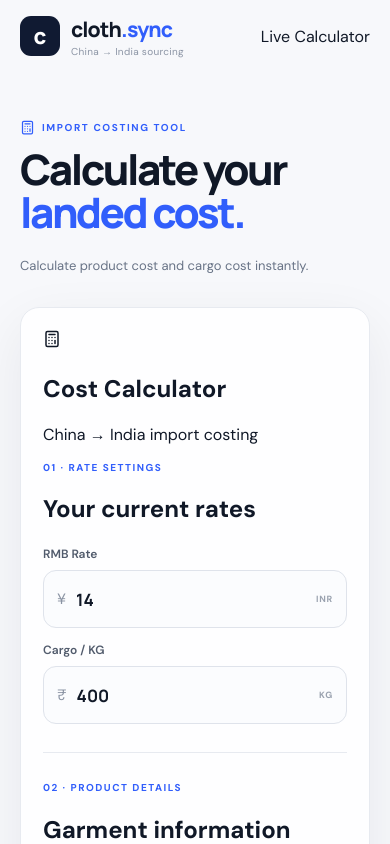
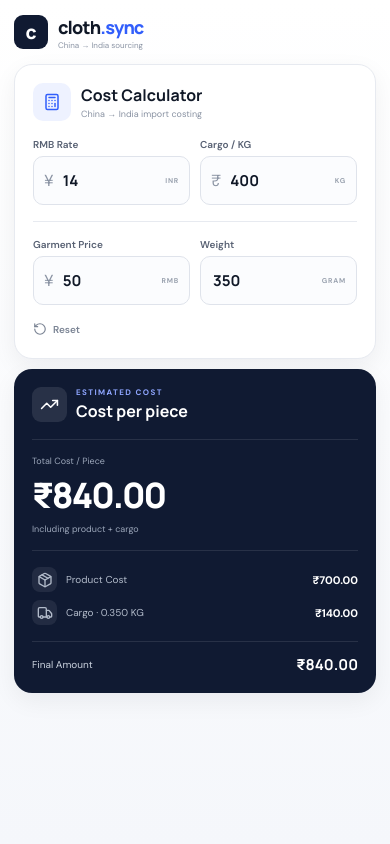
Before and after one commit to Clothsync/test_cal, a Next.js app: page / in a window 390 px wide. Shown: the top 844 px of the page. Built offline with nearby package versions, Linux system fonts and the light colour scheme.

Commit message:
Update globals.css

```diff
--- a/app/globals.css
+++ b/app/globals.css
@@ -6,8 +6,7 @@
   --line: #e7eaf0;
   --navy: #101a32;
   --blue: #315efb;
-  --background: #f7f8fb;
-  --white: #ffffff;
+  --background: #f5f7fb;
 }
 
 * {
@@ -31,47 +30,16 @@ input {
   font: inherit;
 }
 
-button {
-  -webkit-tap-highlight-color: transparent;
+.page {
+  min-height: 100vh;
+  padding: 0 7vw 35px;
 }
 
-.page {
-  position: relative;
-  min-height: 100vh;
-  overflow: hidden;
-  padding: 0 7vw 40px;
-}
-
-.orb {
-  position: absolute;
-  border-radius: 999px;
-  pointer-events: none;
-  z-index: 0;
-}
-
-.orbOne {
-  width: 430px;
-  height: 430px;
-  right: -200px;
-  top: -210px;
-  background: #e7edff;
-}
-
-.orbTwo {
-  width: 300px;
-  height: 300px;
-  left: -180px;
-  bottom: 50px;
-  background: #edf2ff;
-}
+/* NAVBAR */
 
 .navbar {
-  position: relative;
-  z-index: 2;
-
-  width: 100%;
   max-width: 1180px;
-  height: 82px;
+  height: 80px;
 
   margin: auto;
 
@@ -83,7 +51,7 @@ button {
 .brand {
   display: flex;
   align-items: center;
-  gap: 11px;
+  gap: 10px;
 }
 
 .brandLogo {
@@ -112,13 +80,14 @@ button {
 }
 
 .brandTagline {
+  margin-top: 1px;
+
   color: #8b94a4;
+
   font-size: 10px;
-  margin-top: 2px;
-  letter-spacing: 0.3px;
 }
 
-.calculatorBadge {
+.desktopBadge {
   display: flex;
   align-items: center;
   gap: 8px;
@@ -126,9 +95,9 @@ button {
   padding: 9px 14px;
 
   border: 1px solid var(--line);
-  border-radius: 999px;
+  border-radius: 100px;
 
-  background: rgba(255, 255, 255, 0.8);
+  background: white;
 
   color: #596273;
 
@@ -139,22 +108,18 @@ button {
 .greenDot {
   width: 7px;
   height: 7px;
+
   border-radius: 50%;
+
   background: #22c55e;
 }
 
+/* HERO */
+
 .hero {
-  position: relative;
-  z-index: 1;
-
-  width: 100%;
   max-width: 1180px;
 
-  margin: 64px auto 40px;
-}
-
-.heroCopy {
-  max-width: 700px;
+  margin: 55px auto 35px;
 }
 
 .eyebrow {
@@ -162,22 +127,23 @@ button {
   align-items: center;
   gap: 7px;
 
-  margin-bottom: 13px;
+  margin-bottom: 12px;
 
   color: var(--blue);
 
   font-size: 10px;
   font-weight: 800;
-  letter-spacing: 1.6px;
+
+  letter-spacing: 1.5px;
 }
 
 .hero h1 {
   margin: 0;
 
-  font: 800 clamp(42px, 5vw, 68px) / 1.02
+  font: 800 clamp(42px, 5vw, 66px) / 1.05
     "Manrope", sans-serif;
 
-  letter-spacing: -3.5px;
+  letter-spacing: -3px;
 }
 
 .hero h1 span {
@@ -185,27 +151,23 @@ button {
 }
 
 .hero p {
-  max-width: 590px;
-
-  margin: 21px 0 0;
+  margin-top: 18px;
 
   color: var(--muted);
 
-  font-size: 16px;
-  line-height: 1.7;
+  font-size: 15px;
 }
 
+/* CALCULATOR */
+
 .calculatorLayout {
-  position: relative;
-  z-index: 1;
-
-  width: 100%;
   max-width: 1180px;
 
   margin: auto;
 
   display: grid;
   grid-template-columns: 1.05fr 0.95fr;
+
   gap: 22px;
 }
 
@@ -214,50 +176,44 @@ button {
   border-radius: 24px;
 
   box-shadow:
-    0 18px 55px rgba(16, 24, 39, 0.07);
+    0 18px 50px
+    rgba(16, 24, 39, 0.06);
 }
+
+/* INPUT */
 
 .inputCard {
   padding: 30px;
 
   border: 1px solid var(--line);
 
-  background: rgba(255, 255, 255, 0.92);
+  background: white;
 }
 
-.cardTitle {
-  display: flex;
-  justify-content: space-between;
+.desktopSection h2 {
+  margin: 0;
+
+  font: 700 20px "Manrope", sans-serif;
 }
 
 .sectionLabel {
-  margin-bottom: 8px;
+  margin-bottom: 7px;
 
   color: var(--blue);
 
   font-size: 10px;
   font-weight: 800;
-  letter-spacing: 1.5px;
-}
 
-.cardTitle h2,
-.resultHeader h2 {
-  margin: 0;
-
-  font: 700 20px "Manrope", sans-serif;
-  letter-spacing: -0.6px;
+  letter-spacing: 1.4px;
 }
 
 .fieldGrid {
   display: grid;
   grid-template-columns: 1fr 1fr;
+
   gap: 15px;
 
   margin-top: 22px;
-}
-
-.field {
-  display: block;
 }
 
 .fieldLabel {
@@ -265,14 +221,14 @@ button {
 
   margin-bottom: 8px;
 
-  color: #515b6c;
+  color: #586173;
 
   font-size: 12px;
   font-weight: 600;
 }
 
 .inputWrapper {
-  min-height: 58px;
+  height: 58px;
 
   display: flex;
   align-items: center;
@@ -283,31 +239,24 @@ button {
   border-radius: 13px;
 
   background: #fbfcfe;
-
-  transition:
-    border-color 0.18s ease,
-    box-shadow 0.18s ease,
-    background 0.18s ease;
 }
 
 .inputWrapper:focus-within {
-  border-color: #7b96ff;
+  border-color: #7792ff;
 
-  box-shadow: 0 0 0 4px rgba(49, 94, 251, 0.08);
-
-  background: white;
+  box-shadow:
+    0 0 0 4px
+    rgba(49, 94, 251, 0.08);
 }
 
 .inputPrefix {
-  margin-right: 8px;
+  margin-right: 7px;
 
   color: #8a93a3;
-  font-size: 15px;
 }
 
 .inputWrapper input {
-  min-width: 0;
-  flex: 1;
+  width: 100%;
 
   border: 0;
   outline: 0;
@@ -319,10 +268,6 @@ button {
   font: 700 17px "Manrope", sans-serif;
 }
 
-.inputWrapper input::placeholder {
-  color: #b6bdc9;
-}
-
 .inputSuffix {
   color: #9aa2af;
 
@@ -330,8 +275,6 @@ button {
   font-weight: 800;
 
   letter-spacing: 0.8px;
-
-  white-space: nowrap;
 }
 
 .divider {
@@ -345,9 +288,9 @@ button {
 .resetButton {
   display: flex;
   align-items: center;
-  gap: 7px;
+  gap: 6px;
 
-  margin-top: 23px;
+  margin-top: 20px;
 
   padding: 4px 0;
 
@@ -363,47 +306,21 @@ button {
   font-weight: 600;
 }
 
-.resetButton:hover {
-  color: var(--blue);
-}
+/* RESULT */
 
 .resultCard {
-  position: relative;
-
-  overflow: hidden;
-
   padding: 30px;
-
-  border: 1px solid var(--navy);
 
   background: var(--navy);
 
   color: white;
 }
 
-.resultCard::after {
-  content: "";
-
-  position: absolute;
-
-  width: 280px;
-  height: 280px;
-
-  right: -150px;
-  top: -140px;
-
-  border: 50px solid rgba(255, 255, 255, 0.035);
-
-  border-radius: 50%;
-}
-
 .resultHeader {
-  position: relative;
-  z-index: 1;
-
   display: flex;
   align-items: center;
-  gap: 13px;
+
+  gap: 12px;
 }
 
 .resultIcon {
@@ -413,58 +330,55 @@ button {
   display: grid;
   place-items: center;
 
-  border: 1px solid rgba(255, 255, 255, 0.1);
   border-radius: 12px;
 
-  background: rgba(255, 255, 255, 0.1);
+  background:
+    rgba(255, 255, 255, 0.1);
 }
 
-.sectionLabel.light {
-  margin-bottom: 5px;
+.resultHeader h2 {
+  margin: 0;
+
+  font: 700 20px "Manrope", sans-serif;
+}
+
+.light {
   color: #8fa6ff;
 }
 
 .totalBox {
-  position: relative;
-  z-index: 1;
+  margin-top: 28px;
 
-  margin-top: 31px;
-  padding: 24px 0 25px;
+  padding: 23px 0;
 
-  border-top: 1px solid rgba(255, 255, 255, 0.1);
-  border-bottom: 1px solid rgba(255, 255, 255, 0.1);
+  border-top:
+    1px solid rgba(255, 255, 255, 0.1);
+
+  border-bottom:
+    1px solid rgba(255, 255, 255, 0.1);
 }
 
 .totalBox span,
 .totalBox small {
   display: block;
 
-  color: #98a3b7;
+  color: #9ca7ba;
 
   font-size: 11px;
-  font-weight: 600;
 }
 
 .totalBox strong {
   display: block;
 
-  margin: 7px 0 5px;
+  margin: 6px 0;
 
-  font: 800 clamp(38px, 4vw, 52px)
-    "Manrope", sans-serif;
+  font: 800 48px "Manrope", sans-serif;
 
   letter-spacing: -2px;
 }
 
-.totalBox small {
-  color: #748097;
-}
-
 .breakdown {
-  position: relative;
-  z-index: 1;
-
-  padding: 20px 0 7px;
+  padding: 17px 0;
 }
 
 .breakdownRow {
@@ -472,15 +386,16 @@ button {
   align-items: center;
   justify-content: space-between;
 
-  margin: 13px 0;
+  margin: 12px 0;
 }
 
 .breakdownLabel {
   display: flex;
   align-items: center;
-  gap: 10px;
 
-  color: #aeb7c7;
+  gap: 9px;
+
+  color: #b2bbca;
 
   font-size: 12px;
 }
@@ -492,39 +407,29 @@ button {
   display: grid;
   place-items: center;
 
-  border-radius: 9px;
+  border-radius: 8px;
 
-  background: rgba(255, 255, 255, 0.07);
-
-  color: #b9c5df;
+  background:
+    rgba(255, 255, 255, 0.08);
 }
 
 .breakdownRow strong {
-  color: #f0f3f8;
-
   font-size: 13px;
 }
 
-.resultDivider {
-  height: 1px;
-
-  background: rgba(255, 255, 255, 0.1);
-}
-
 .finalRow {
-  position: relative;
-  z-index: 1;
-
   display: flex;
   align-items: center;
   justify-content: space-between;
 
-  padding-top: 20px;
+  padding-top: 18px;
 
-  color: #d6dce7;
+  border-top:
+    1px solid rgba(255, 255, 255, 0.1);
+
+  color: #cbd3df;
 
   font-size: 12px;
-  font-weight: 600;
 }
 
 .finalRow strong {
@@ -533,36 +438,24 @@ button {
   font: 700 18px "Manrope", sans-serif;
 }
 
-.estimateNote {
-  position: relative;
-  z-index: 1;
+/* MOBILE TITLE */
 
-  display: flex;
-  align-items: center;
-  gap: 7px;
-
-  margin-top: 23px;
-
-  color: #707d93;
-
-  font-size: 10px;
+.mobileTitle {
+  display: none;
 }
 
+/* FOOTER */
+
 footer {
-  position: relative;
-  z-index: 1;
-
-  width: 100%;
   max-width: 1180px;
 
-  margin: 28px auto 0;
+  margin: 25px auto 0;
 
-  padding-top: 22px;
+  padding-top: 20px;
 
   border-top: 1px solid var(--line);
 
   display: flex;
-  align-items: center;
   justify-content: space-between;
 
   color: #9aa2af;
@@ -572,62 +465,243 @@ footer {
 
 .footerBrand {
   color: #596273;
+
   font-weight: 800;
 }
 
-@media (max-width: 850px) {
+/* =========================
+   MOBILE APP DESIGN
+========================= */
+
+@media (max-width: 700px) {
+
   .page {
-    padding: 0 20px 30px;
+    padding: 0 14px 20px;
+
+    background:
+      linear-gradient(
+        180deg,
+        #ffffff 0%,
+        #f5f7fb 100%
+      );
   }
 
+  /* NAVBAR */
+
   .navbar {
-    height: 72px;
+    height: 64px;
   }
 
-  .calculatorBadge {
+  .brandLogo {
+    width: 34px;
+    height: 34px;
+
+    border-radius: 9px;
+
+    font-size: 19px;
+  }
+
+  .brandName {
+    font-size: 18px;
+  }
+
+  .brandTagline {
+    font-size: 8px;
+  }
+
+  .desktopBadge {
     display: none;
   }
 
+  /* HIDE BIG HERO */
+
   .hero {
-    margin: 48px auto 30px;
+    display: none;
   }
 
-  .hero h1 {
-    letter-spacing: -2.5px;
+  /* CALCULATOR */
+
+  .calculatorLayout {
+    display: flex;
+    flex-direction: column;
+
+    gap: 10px;
   }
 
-  .hero p {
-    font-size: 14px;
+  .inputCard,
+  .resultCard {
+    border-radius: 18px;
+
+    box-shadow:
+      0 8px 25px
+      rgba(16, 24, 39, 0.06);
   }
 
-  .calculatorLayout {
-    grid-template-columns: 1fr;
+  /* INPUT CARD */
+
+  .inputCard {
+    padding: 18px;
   }
-}
 
-@media (max-width: 520px) {
-  .inputCard,
-  .resultCard {
-    padding: 22px;
-    border-radius: 19px;
+  .mobileTitle {
+    display: flex;
+    align-items: center;
+
+    gap: 10px;
+
+    margin-bottom: 17px;
+  }
+
+  .mobileIcon {
+    width: 38px;
+    height: 38px;
+
+    display: grid;
+    place-items: center;
+
+    border-radius: 10px;
+
+    background: #eef2ff;
+
+    color: var(--blue);
+  }
+
+  .mobileTitle h2 {
+    margin: 0;
+
+    font: 700 16px "Manrope", sans-serif;
+  }
+
+  .mobileTitle p {
+    margin: 2px 0 0;
+
+    color: #8992a2;
+
+    font-size: 9px;
+  }
+
+  .desktopSection {
+    display: none;
   }
 
   .fieldGrid {
-    grid-template-columns: 1fr;
-    gap: 14px;
+    grid-template-columns: 1fr 1fr;
+
+    gap: 10px;
+
+    margin-top: 0;
   }
 
-  .hero h1 {
-    font-size: 42px;
+  .fieldLabel {
+    margin-bottom: 5px;
+
+    font-size: 10px;
   }
 
-  .hero p {
-    font-size: 13px;
+  .inputWrapper {
+    height: 49px;
+
+    padding: 0 10px;
+
+    border-radius: 10px;
   }
 
+  .inputWrapper input {
+    font-size: 15px;
+  }
+
+  .inputSuffix {
+    font-size: 7px;
+  }
+
+  .divider {
+    margin: 16px 0;
+  }
+
+  .resetButton {
+    margin-top: 13px;
+
+    font-size: 10px;
+  }
+
+  /* RESULT CARD */
+
+  .resultCard {
+    padding: 18px;
+  }
+
+  .resultHeader {
+    gap: 9px;
+  }
+
+  .resultIcon {
+    width: 35px;
+    height: 35px;
+
+    border-radius: 9px;
+  }
+
+  .resultHeader h2 {
+    font-size: 16px;
+  }
+
+  .resultHeader .sectionLabel {
+    margin-bottom: 3px;
+
+    font-size: 8px;
+  }
+
+  .totalBox {
+    margin-top: 17px;
+
+    padding: 15px 0;
+  }
+
+  .totalBox strong {
+    margin: 4px 0;
+
+    font-size: 35px;
+  }
+
+  .totalBox span,
+  .totalBox small {
+    font-size: 9px;
+  }
+
+  .breakdown {
+    padding: 8px 0;
+  }
+
+  .breakdownRow {
+    margin: 8px 0;
+  }
+
+  .breakdownLabel {
+    font-size: 10px;
+  }
+
+  .breakdownIcon {
+    width: 25px;
+    height: 25px;
+  }
+
+  .breakdownRow strong {
+    font-size: 11px;
+  }
+
+  .finalRow {
+    padding-top: 12px;
+
+    font-size: 10px;
+  }
+
+  .finalRow strong {
+    font-size: 15px;
+  }
+
+  /* FOOTER */
+
   footer {
-    flex-direction: column;
-    align-items: flex-start;
-    gap: 7px;
+    display: none;
   }
 }
```
